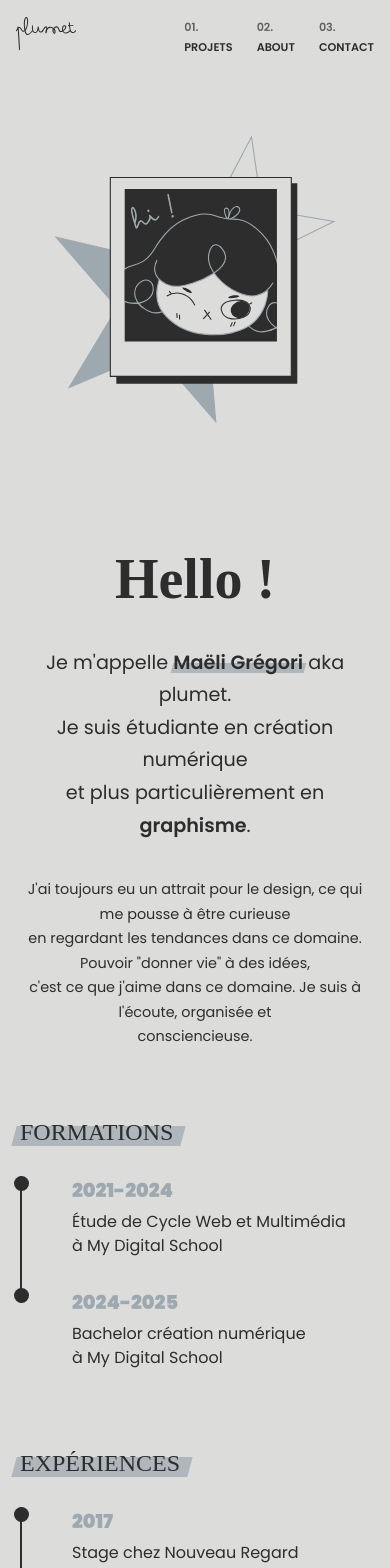
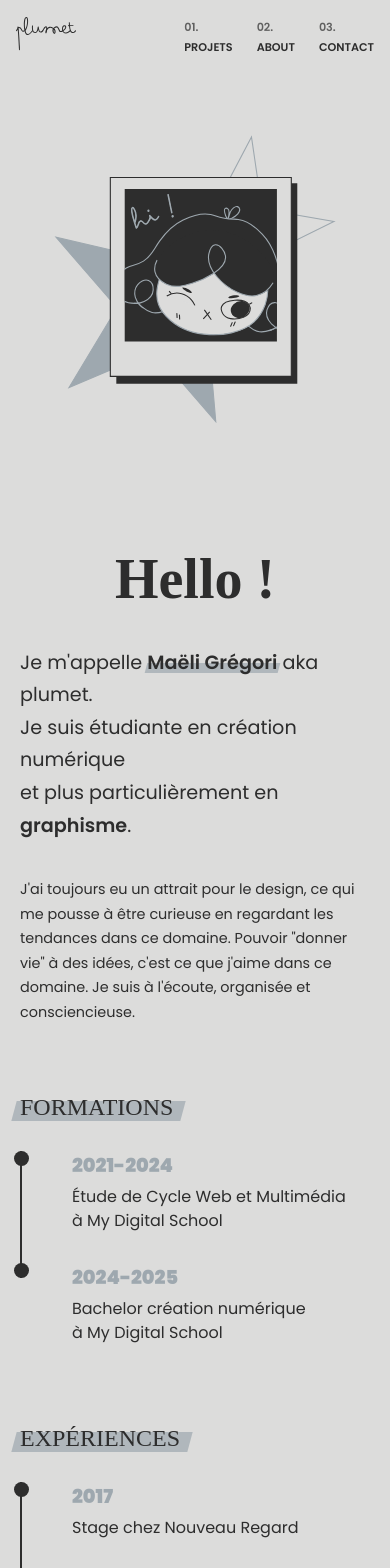
Before and after one commit to lschvn/maeli-portfolio, a Nuxt app: page /about in a window 390 px wide. Shown: the top 1568 px of the page. Built offline with nearby package versions, Linux system fonts and the light colour scheme; a web font is replaced by a local one.

Commit message:
fix: enhance mobile and desktop layouts in About page, adjust SVG scaling, and improve responsiveness of introductory text

```diff
--- a/app/components/About/Tools.vue
+++ b/app/components/About/Tools.vue
@@ -90,5 +90,9 @@ div {
   div {
     flex-wrap: wrap;
   }
+
+  svg {
+    transform: scale(0.7);
+  }
 }
 </style>
--- a/app/pages/about.vue
+++ b/app/pages/about.vue
@@ -1,10 +1,11 @@
 <template>
+  <div>
     <AppHeader />
     <div class="about-container">
       <header class="about-header">
-      <div class="header-left" ref="headerLeft">
+        <div ref="headerLeft" class="header-left">
           <!-- L'étoile est gérée par CSS pour le moment -->
-        <div class="polaroid-container" ref="polaroid">
+          <div ref="polaroid" class="polaroid-container">
               <!-- On suppose que AboutMaeliCard est l'illustration -->
               <AboutMaeliCard />
           </div>
@@ -13,36 +14,51 @@
           <!-- Utilisation d'un span pour animer le texte mot par mot ou lettre par lettre si besoin -->
           <!-- Pour la simplicité, on anime le h1 en entier -->
           <h1 ref="h1Title">Hello !</h1>
-        <p class="intro-paragraph-1" ref="introP1">
+          <div class="desktop-intro">
+            <p ref="introP1" class="intro-paragraph-1">
               Je m'appelle <strong class="highlight-name">Maëli Grégori</strong> aka plumet.<br>
               Je suis étudiante en création numérique<br>
               et plus particulièrement en <strong class="highlight">graphisme</strong>.
             </p>
-        <p class="intro-paragraph-2" ref="introP2">
+            <p ref="introP2" class="intro-paragraph-2">
               J'ai toujours eu un attrait pour le design, ce qui me pousse à être curieuse<br>
               en regardant les tendances dans ce domaine. Pouvoir "donner vie" à des idées,<br>
               c'est ce que j'aime dans ce domaine. Je suis à l'écoute, organisée et<br>
               consciencieuse.
             </p>
           </div>
+          <div class="mobile-intro">
+            <p ref="introP1" class="intro-paragraph-1">
+              Je m'appelle <strong class="highlight-name">Maëli Grégori</strong> aka plumet.<br>
+              Je suis étudiante en création numérique<br>
+              et plus particulièrement en <strong class="highlight">graphisme</strong>.
+            </p>
+            <p ref="introP2" class="intro-paragraph-2">
+              J'ai toujours eu un attrait pour le design, ce qui me pousse à être curieuse
+              en regardant les tendances dans ce domaine. Pouvoir "donner vie" à des idées,
+              c'est ce que j'aime dans ce domaine. Je suis à l'écoute, organisée et
+              consciencieuse.
+            </p>
+          </div>
+        </div>
       </header>
 
       <main class="main-content">
         <section class="formations-section">
           <h2 ref="formationsTitle">FORMATIONS</h2>
-        <ul class="timeline" ref="formationsTimeline">
+          <ul ref="formationsTimeline" class="timeline">
             <!-- Suppression des ref individuelles -->
             <li class="timeline-item formation-item">
               <div class="timeline-date">2021-2024</div>
               <div class="timeline-description">
-              Étude de Cycle Web et Multimédia<br />
+                Étude de Cycle Web et Multimédia<br >
                 à My Digital School
               </div>
             </li>
             <li class="timeline-item formation-item">
               <div class="timeline-date">2024-2025</div>
               <div class="timeline-description">
-              Bachelor création numérique<br />
+                Bachelor création numérique<br >
                 à My Digital School
               </div>
             </li>
@@ -51,7 +67,7 @@
 
         <section class="experiences-section">
           <h2 ref="experiencesTitle">EXPÉRIENCES</h2>
-        <ul class="timeline" ref="experiencesTimeline">
+          <ul ref="experiencesTimeline" class="timeline">
             <!-- Suppression des ref individuelles -->
             <li class="timeline-item experience-item">
               <div class="timeline-date">2017</div>
@@ -77,7 +93,7 @@
         <section class="interests-section">
           <h2 ref="interestsTitle">CENTRES D'INTÉRETS</h2>
           <p ref="interestsText">Activités manuelles et artistiques, jeux vidéos, danse, musique</p>
-        <div class="sparkles-placeholder" ref="sparkles">
+          <div ref="sparkles" class="sparkles-placeholder">
             <svg width="72" height="85" viewBox="0 0 72 85" fill="none" xmlns="http://www.w3.org/2000/svg">
               <!-- SVG Path data -->
                <path d="M33.6366 26.312C32.8057 26.3349 35.7941 42.0491 27.9419 50.8851C23.1391 56.2933 15.6833 57.5349 10.3926 57.7862C16.2246 56.4608 23.7566 55.821 28.9939 59.9648C37.7076 66.8583 36.2133 83.9513 36.7317 83.9056C37.2273 83.8675 33.4765 68.7474 40.391 61.1378C44.8203 56.2552 52.4209 55.7982 58.4892 56.2857C53.3053 56.2933 45.8876 55.4401 40.8027 50.3366C32.4855 41.9806 34.46 26.2968 33.629 26.3273L33.6366 26.312Z" stroke="#9EA8AF" stroke-width="1.76205" stroke-miterlimit="10"/>
@@ -91,13 +107,14 @@
           <h2 ref="toolsTitle">MAÎTRISE DES OUTILS</h2>
           <!-- Supposons que AboutTools génère des éléments (ex: div, span) directement -->
           <!-- Nous allons cibler ces éléments enfants pour l'animation stagger -->
-        <div class="tool-icons" ref="toolIconsContainer">
+          <div ref="toolIconsContainer" class="tool-icons">
             <AboutTools />
           </div>
         </section>
       </footer>
     </div>
     <AppFooter />
+  </div>
 </template>
 
 <script setup>
@@ -320,6 +337,10 @@ onMounted(() => {
   line-height: 1;
 }
 
+.mobile-intro {
+  display: none;
+}
+
 .intro-paragraph-1 {
   font-family: var(--text-font);
   color: var(--text-color);
@@ -514,6 +535,13 @@ onMounted(() => {
 }
 
 @media (max-width: 768px) {
+  .desktop-intro {
+    display: none;
+  }
+  .mobile-intro {
+    display: block;
+    text-align: left;
+  }
   .about-container {
     padding: 20px;
   }
```
Lines whose indentation alone changed are shown as unchanged.
